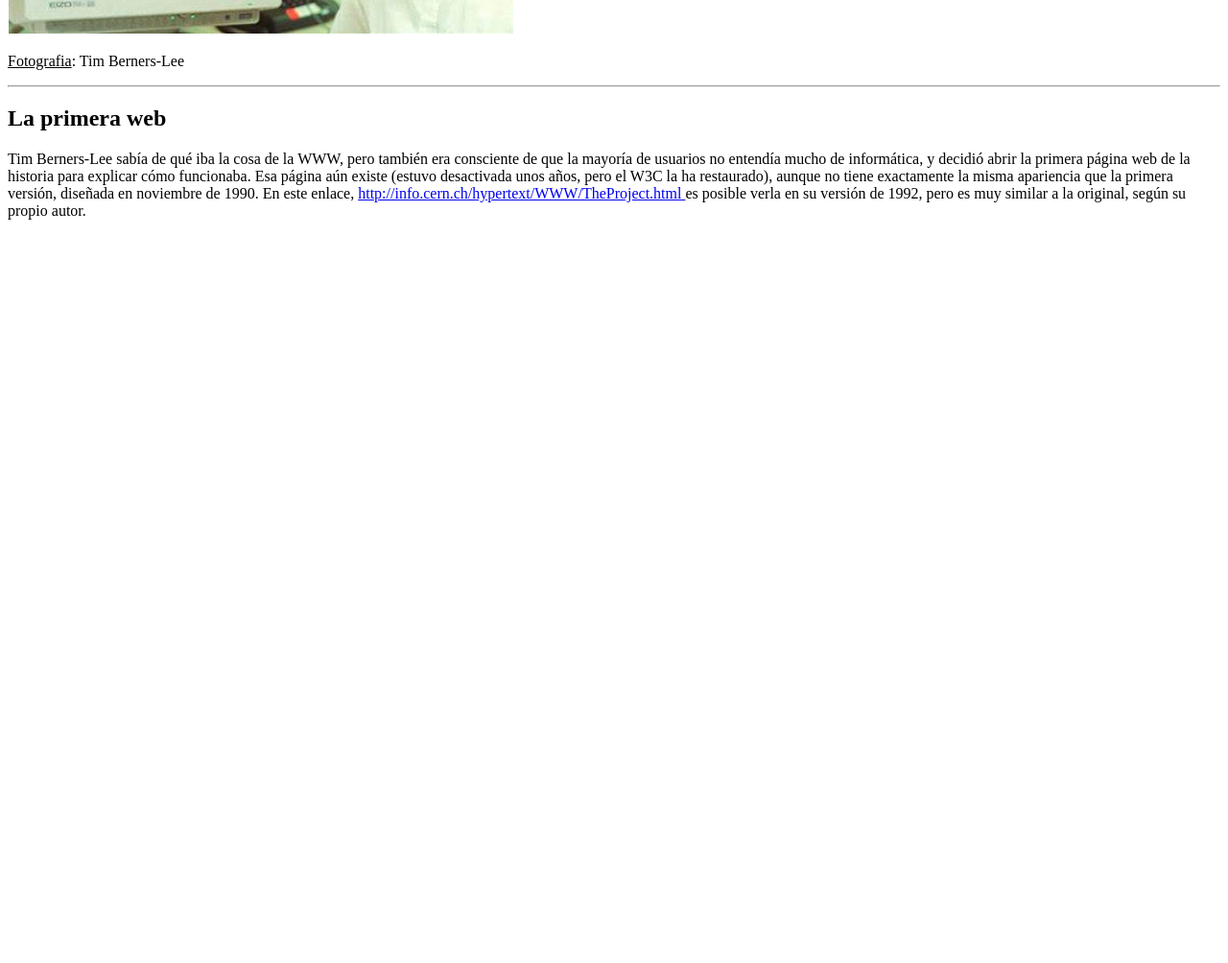
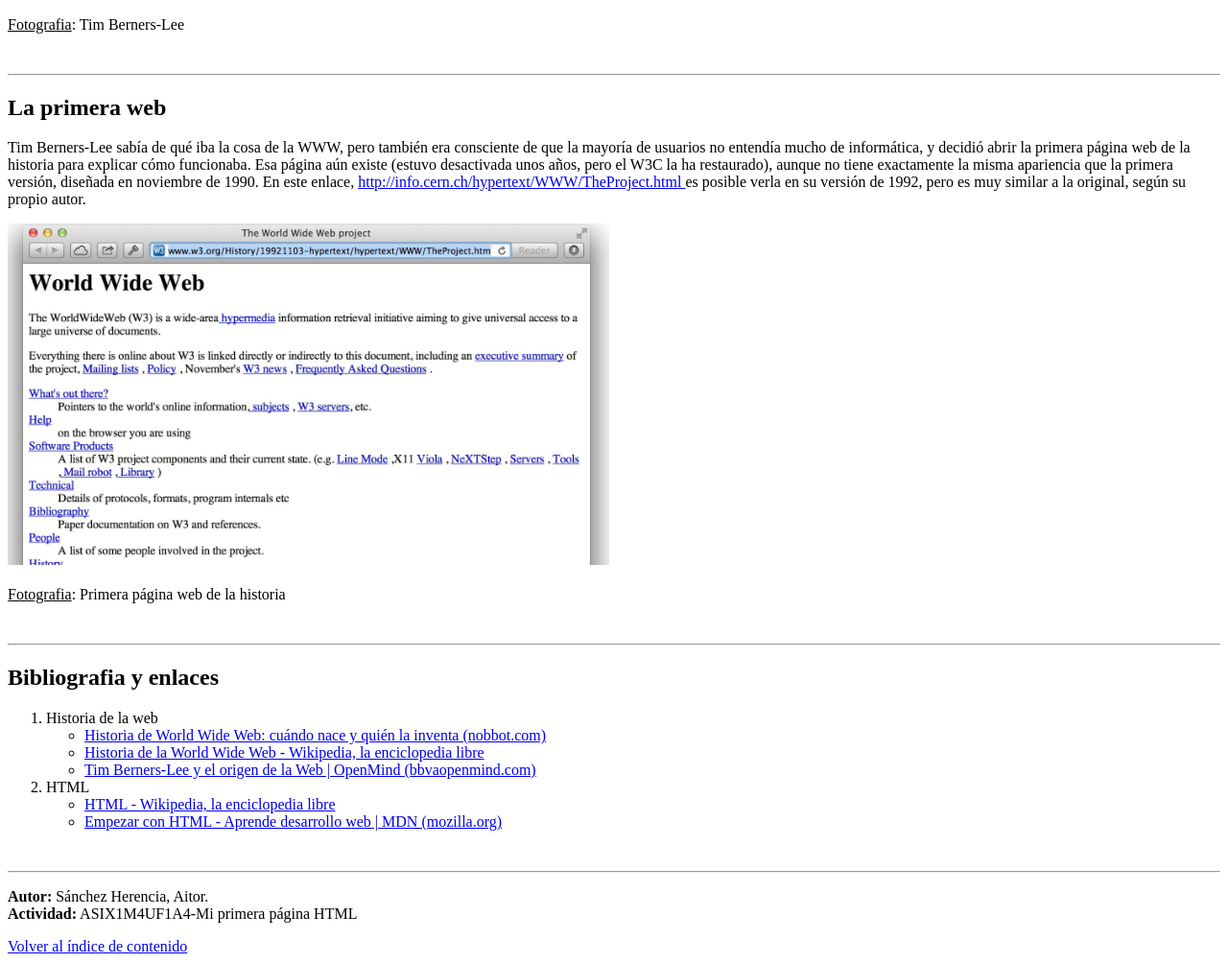
Before and after one commit to Aitor2507/0373-A3-mi_primera_pagina_HTML_AitorSanchez, a plain HTML site: page index.html in a window 1280 px wide. Shown: the part 798-1802 px from the top of the page at 96% size. Before the commit the page ends 1043 px from the top, so only its background shows below. Drawn offline with Linux system fonts and the light colour scheme.

Commit message:
Acabado apartado 2 y 3 e indices arreglados + Icono de pagina web

```diff
--- a/index.html
+++ b/index.html
@@ -4,10 +4,11 @@
     <meta charset="UTF-8">
     <meta name="viewport" content="width=device-width, initial-scale=1.0">
     <title>mi primera Página HTML</title>
+    <link rel="icon" type="img/favicon-16x16.png" sizes="16x16" href="img/favicon-16x16.png">
 </head>
 <body>
-    <h1>Mi primera página con HTML</h1> <br>
-    <h2>Índice de contenidos</h2>
+    <h1>Mi primera página con HTML</h1>
+    <h2 id ="indice">Índice de contenidos</h2>   <!--Indice de apartados-->
     <ul>
         <li><a href ="#A1">HTML</a></li>
         <li><a href = "#A2">La primera web </a></li>
@@ -15,7 +16,7 @@
     </ul>
     <br>
     <hr>
-    <h2 id="A1">HTML</h2>
+    <h2 id="A1">HTML</h2> <!--Primer apartado-->
     <p>El laboratorio del CERN en Suiza es uno de los centros científicos más importantes del planeta, y como tal, estaba muy bien conectado con otras instituciones similares. Fue uno de los primeros en utilizar <a href= "https://es.wikipedia.org/wiki/ARPANET">ARPANET</a>,  la predecesora de internet.  </p>
 
     <p>Entre los 10,000 empleados del CERN repartidos por varios laboratorios, la comunicación era constante y necesaria, y se quejaban de que aún con el correo electrónico, disponible para ellos desde los años 80, no era suficiente para la cantidad de trabajo desarrollado, el número de usuarios y los datos intercambiados. Además, no todos los ordenadores de los usuarios utilizaban el mismo sistema operativo, lo que complicaba aún más las cosas. En resumidas cuentas, Berners-Lee y su equipo se pusieron manos a la obra para resolver el problema.
@@ -25,11 +26,34 @@
     </p>
 
     <img src="img/tim_berners.PNG">
-    <p><u>Fotografia</u>: Tim Berners-Lee</p>
-
+    <p><u>Fotografia</u>: Tim Berners-Lee</p> <br>
     <hr>
 
-    <h2 id="A2">La primera web</h2>
+    <h2 id="A2">La primera web</h2>  <!--Segundo apartado-->
     <p>Tim Berners-Lee sabía de qué iba la cosa de la WWW, pero también era consciente de que la mayoría de usuarios no entendía mucho de informática, y decidió abrir la primera página web de la historia para explicar cómo funcionaba. Esa página aún existe (estuvo desactivada unos años, pero el W3C la ha restaurado), aunque no tiene exactamente la misma apariencia que la primera versión, diseñada en noviembre de 1990. En este enlace, <a href=https://info.cern.ch/hypertext/WWW/TheProject.html >http://info.cern.ch/hypertext/WWW/TheProject.html </a> es posible verla en su versión de 1992, pero es muy similar a la original, según su propio autor. </p>
+
+    <img src="img/world_wide_web.PNG">
+    <p><u>Fotografia</u>: Primera página web de la historia</p> <br>
+    <hr>
+
+    <h2 id="A3">Bibliografia y enlaces</h2> <!--Tercer apartado-->
+    <ol>
+        <li>Historia de la web</li>
+            <ul><li><a href =https://www.nobbot.com/el-origen-de-la-world-wide-web-%C2%BFcuando-nace-y-quien-la-inventa>Historia de World Wide Web: cuándo nace y quién la inventa (nobbot.com)</a></li></ul>
+            <ul><li><a href="https://es.wikipedia.org/wiki/Historia_de_la_World_Wide_Web">Historia de la World Wide Web - Wikipedia, la enciclopedia libre</a></li></ul>
+            <ul><li><a href="https://www.bbva.com/es/especiales/coleccion-de-libros-bbva/">Tim Berners-Lee y el origen de la Web | OpenMind (bbvaopenmind.com)</a></li></ul>
+        <li>HTML</li>
+            <ul><li><a href="https://es.wikipedia.org/wiki/HTML">HTML - Wikipedia, la enciclopedia libre</a></li></ul>
+            <ul><li><a href="https://developer.mozilla.org/es/docs/Learn/HTML/Introduction_to_HTML/Getting_started">Empezar con HTML - Aprende desarrollo web | MDN (mozilla.org)</a></li></ul>
+    </ol>
+    <br>
+    <hr>
+
+    <p><strong>Autor:</strong> Sánchez Herencia, Aitor.<br>
+    <strong>Actividad:</strong> ASIX1M4UF1A4-Mi primera página HTML
+    </p>
+    <a href="#indice">Volver al índice de contenido</a>  <!--Volver al apartado de indice-->
+    <br>
+
 </body>
 </html>
```
Also changed, not shown: img/favicon-16x16.png (added).
